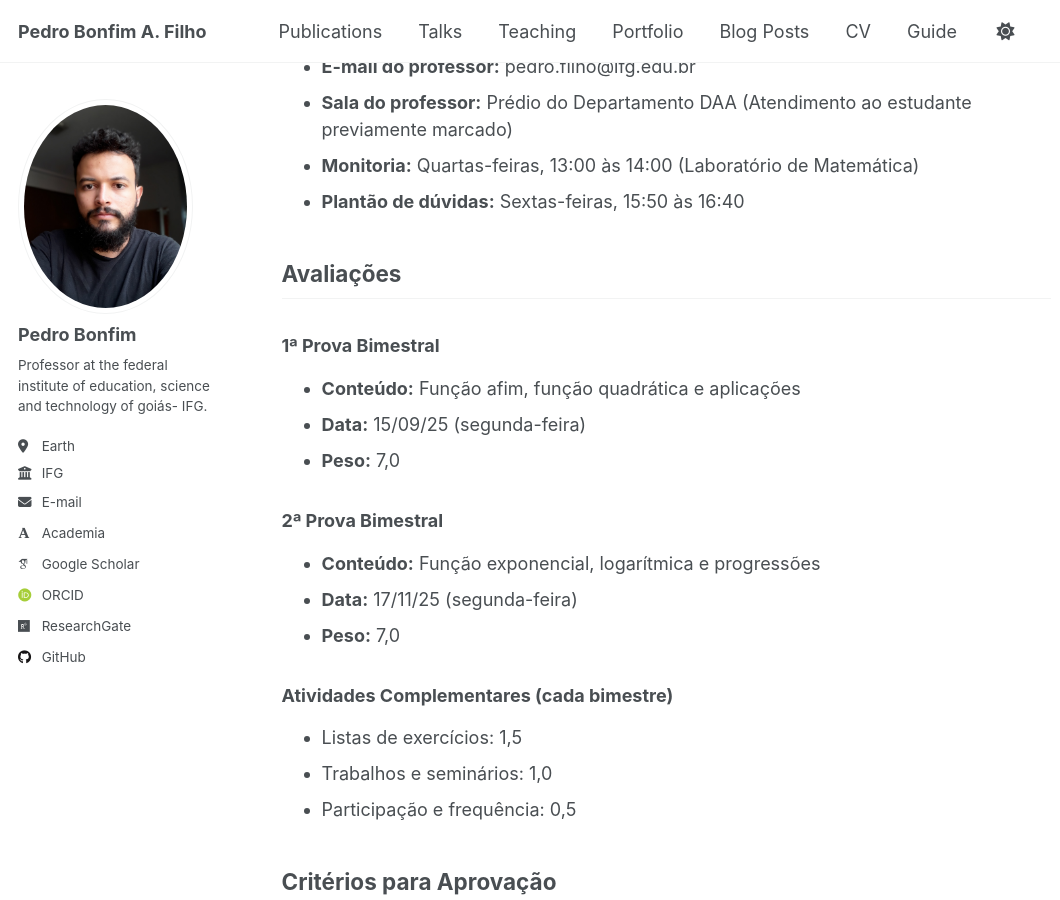
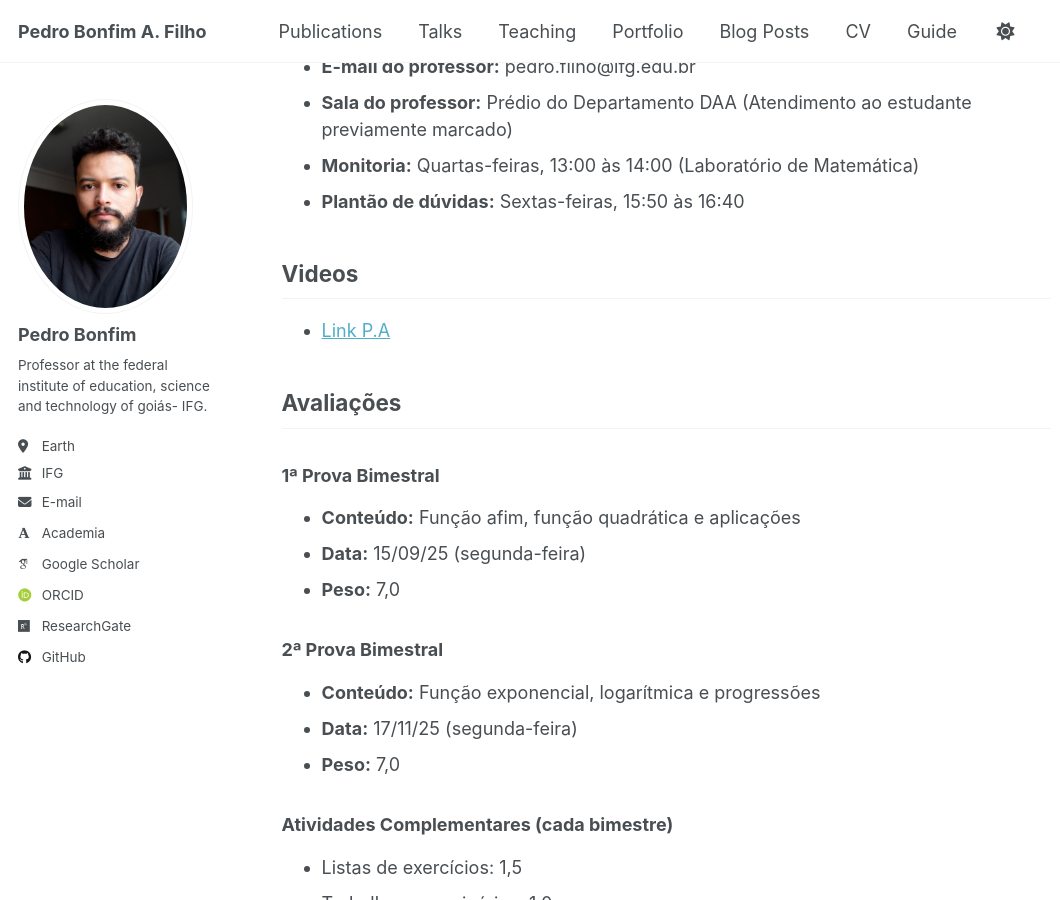
Before and after one commit to pedroassuncaofilho/pedroassuncaofilho.github.io, a Jekyll site: the page built from _teaching/Matemática II (edificações).md, in a window 1280 px wide and 900 px high, scrolled down 1618 px. Shown: the whole window, without its empty margins (0-1060 px from the left). Built offline with Jekyll 4.4.1, drawn with Linux system fonts in a browser that asks for light colours; some web fonts are replaced.

Commit message:
Update Matemática II (edificações).md

```diff
--- a/_teaching/Matemática II (edificações).md
+++ b/_teaching/Matemática II (edificações).md
@@ -53,6 +53,12 @@ Desenvolver o raciocínio matemático do estudante através do estudo de funçõ
 - **Sala do professor:** Prédio do Departamento DAA (Atendimento ao estudante previamente marcado)
 - **Monitoria:** Quartas-feiras, 13:00 às 14:00 (Laboratório de Matemática)
 - **Plantão de dúvidas:** Sextas-feiras, 15:50 às 16:40
+
+
+
+## Videos
+- [Link P.A](https://www.youtube.com/watch?v=poyvpdAC4xI)
+
 
 ##  Avaliações
 
```
